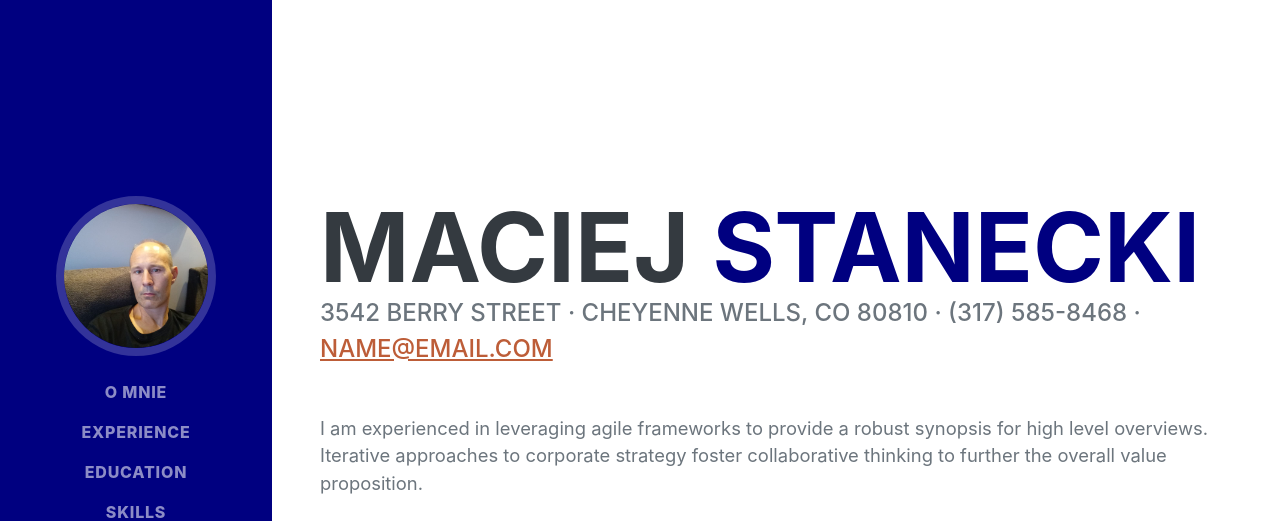
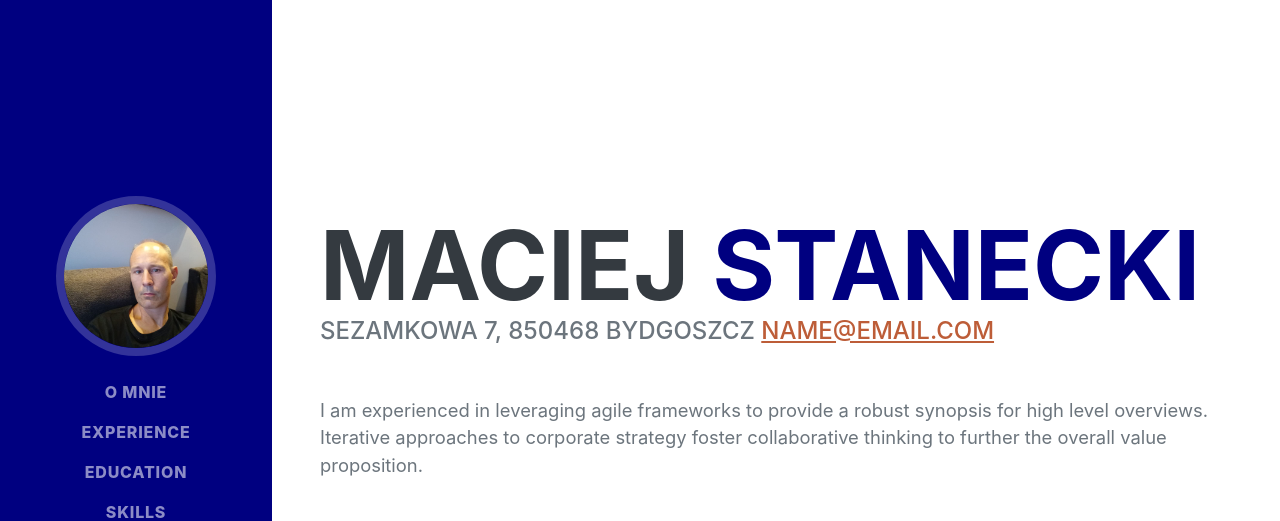
Before and after one commit to MStanecki83/test, a plain HTML site: page index.html in a window 1280 px wide. Shown: the top 521 px of the page. Drawn offline with nearby package versions, Linux system fonts and the light colour scheme; a web font is replaced by a local one.

Commit message:
Address change

```diff
--- a/index.html
+++ b/index.html
@@ -44,7 +44,7 @@
                         <span class="text-primary">Stanecki</span>
                     </h1>
                     <div class="subheading mb-5">
-                        3542 Berry Street · Cheyenne Wells, CO 80810 · (317) 585-8468 ·
+                        Sezamkowa 7, 850468 Bydgoszcz
                         <a href="mailto:name@email.com">name@email.com</a>
                     </div>
                     <p class="lead mb-5">I am experienced in leveraging agile frameworks to provide a robust synopsis for high level overviews. Iterative approaches to corporate strategy foster collaborative thinking to further the overall value proposition.</p>
```
